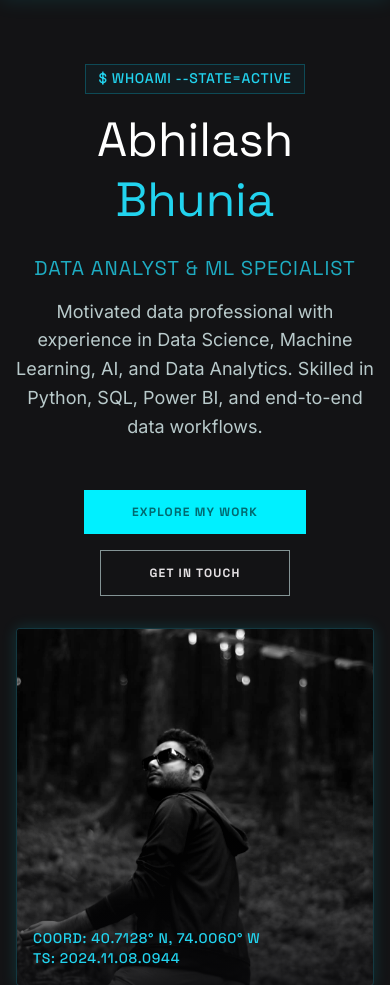
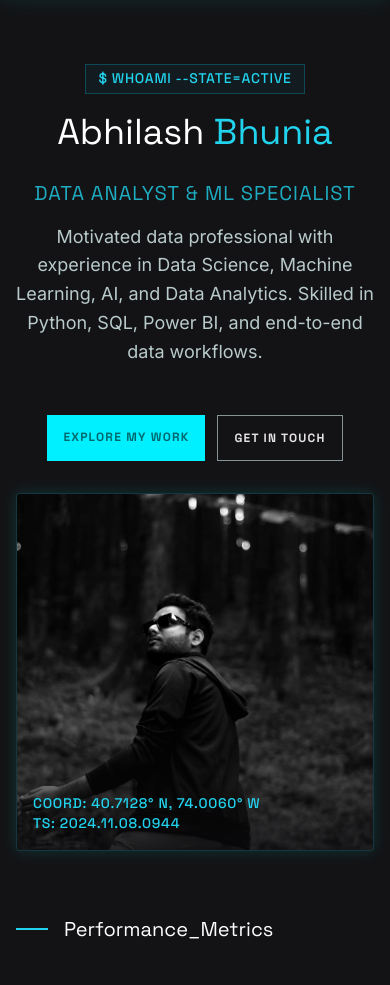
Before and after one commit to Abhilash-Bh/PORTFOLIO-, a Flask app: page / in a window 390 px wide. Shown: the part 71-1056 px from the top of the page. Run offline with Flask 3, Linux system fonts and the light colour scheme; some libraries are stand-ins or nearby versions.

Commit message:
Updated project

```diff
--- a/templates/home.html
+++ b/templates/home.html
@@ -231,20 +231,20 @@
                     class="inline-block px-3 py-1 border border-cyan-500/30 bg-cyan-500/5 text-cyan-400 text-mono-sm font-mono-sm mb-md">
                     $ WHOAMI --STATE=ACTIVE
                 </div>
-                <h1 class="font-display-lg text-5xl sm:text-6xl md:text-display-lg text-white mb-lg leading-tight">Abhilash <span
+                <h1 class="font-display-lg text-4xl sm:text-5xl md:text-display-lg text-white mb-lg leading-tight whitespace-nowrap">Abhilash <span
                         class="text-cyan-400">Bhunia</span></h1>
                 <div class="text-xl md:text-headline-md font-headline-md text-cyan-400/80 mb-md uppercase tracking-wider">Data
                     Analyst &amp; ML Specialist</div>
                 <p class="font-body-lg text-body-lg text-on-surface-variant max-w-xl mb-xl mx-auto md:mx-0">Motivated data professional
                     with experience in Data Science, Machine Learning, AI, and Data Analytics. Skilled in Python, SQL,
                     Power BI, and end-to-end data workflows.</p>
-                <div class="flex flex-wrap gap-md justify-center md:justify-start">
+                <div class="flex gap-3 justify-center md:justify-start">
                     <a href="{{ url_for('projects') }}"
-                        class="bg-primary-container text-on-primary-container px-xl py-md font-label-caps text-label-caps uppercase hover:scale-105 transition-transform">
+                        class="bg-primary-container text-on-primary-container px-4 md:px-xl py-md font-label-caps text-label-caps uppercase hover:scale-105 transition-transform text-center">
                         Explore My Work
                     </a>
                     <a href="{{ url_for('contact') }}"
-                        class="border border-outline text-on-surface px-xl py-md font-label-caps text-label-caps uppercase hover:bg-white/5 transition-colors">
+                        class="border border-outline text-on-surface px-4 md:px-xl py-md font-label-caps text-label-caps uppercase hover:bg-white/5 transition-colors text-center">
                         Get In Touch
                     </a>
                 </div>
```
